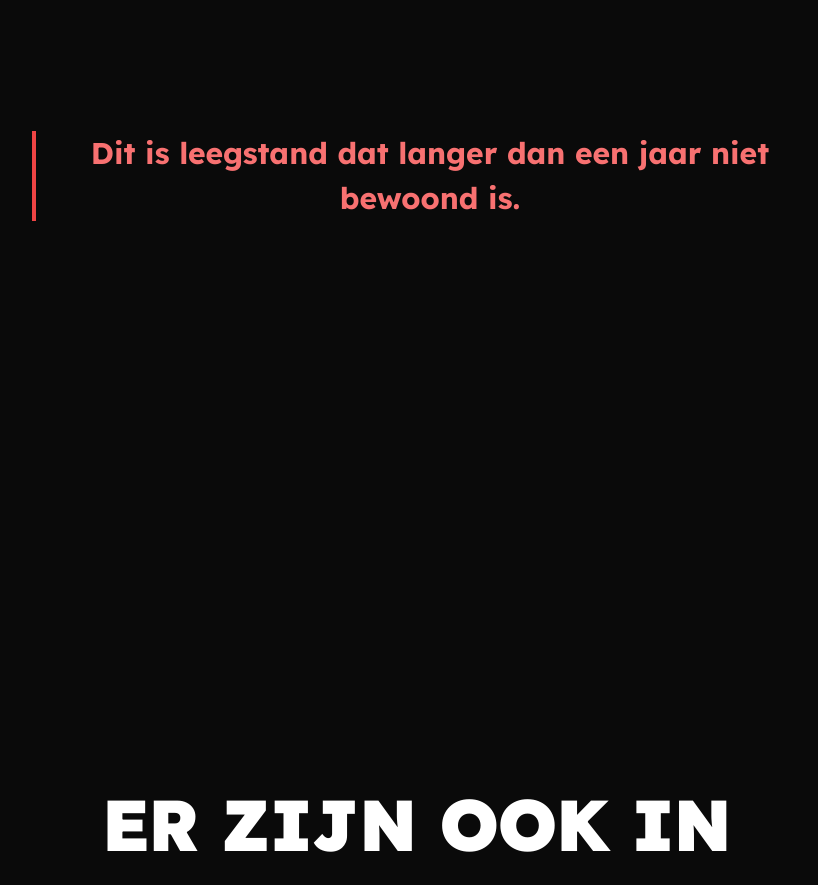
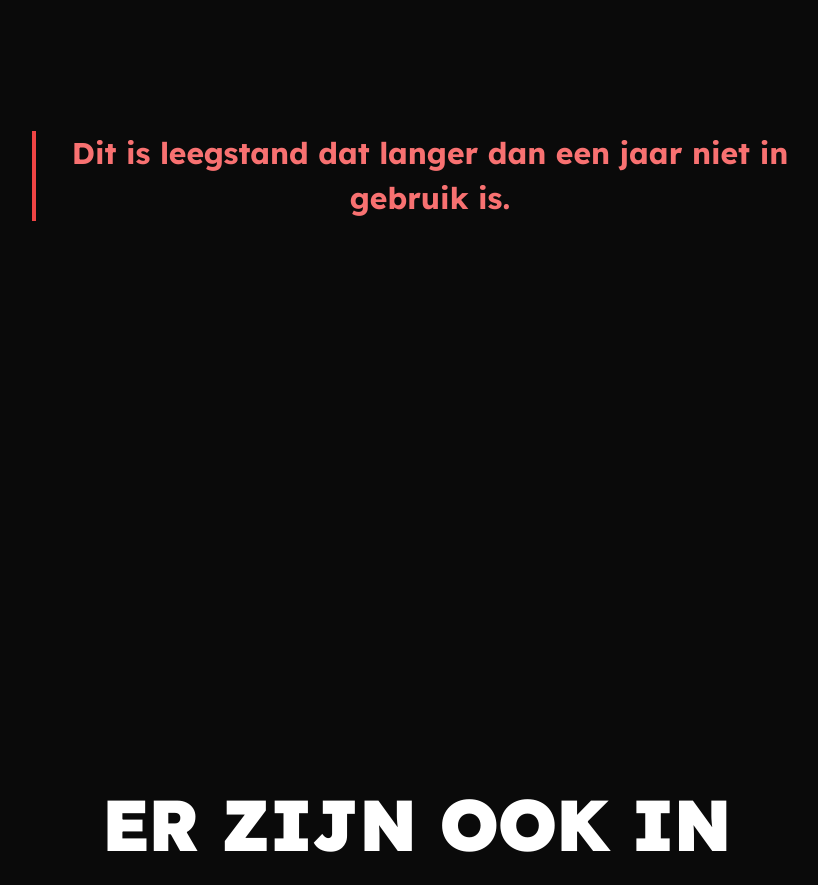
Before and after one commit to S3RNON/elec2025, a Next.js app: page / in a window 1280 px wide. Shown: the part 920-1805 px from the top of the page, without its empty margins (224-1042 px from the left). Built offline with nearby package versions, Linux system fonts and the light colour scheme.

Commit message:
in gebruik fix

```diff
--- a/src/app/page.tsx
+++ b/src/app/page.tsx
@@ -140,7 +140,7 @@ export default function Home() {
 					</h1>
 
 					<p className="text-medium bordered-text-red">
-                        Dit is leegstand dat langer dan een jaar niet bewoond
+						Dit is leegstand dat langer dan een jaar niet in gebruik
 						is.
 					</p>
 
@@ -287,7 +287,8 @@ export default function Home() {
 							)}{" "}
 							jaar
 						</span>{" "}
-                        gehuisvest worden met de huidige snelheid nieuwe woningen.
+						gehuisvest worden met de huidige snelheid nieuwe
+						woningen.
 					</h1>
 
 					<h1 className="heading-primary">
@@ -310,9 +311,15 @@ export default function Home() {
 					<p className="call-to-action-box">
 						Geef je om wonen in Nederland? Stem dan op partijen die
 						dit{" "}
-                        <span style={{ fontStyle: "italic", textDecoration: "underline" }}>
+						<span
+							style={{
+								fontStyle: "italic",
+								textDecoration: "underline",
+							}}
+						>
 							echt
-                        </span> ondersteunen.
+						</span>{" "}
+						ondersteunen.
 					</p>
 				</div>
 				<div className="party-logos">
@@ -339,7 +346,7 @@ export default function Home() {
 						</a>
 					))}
 				</div>
-            </div >
+			</div>
 		</>
 	);
 }
```
Lines whose indentation alone changed are shown as unchanged.
